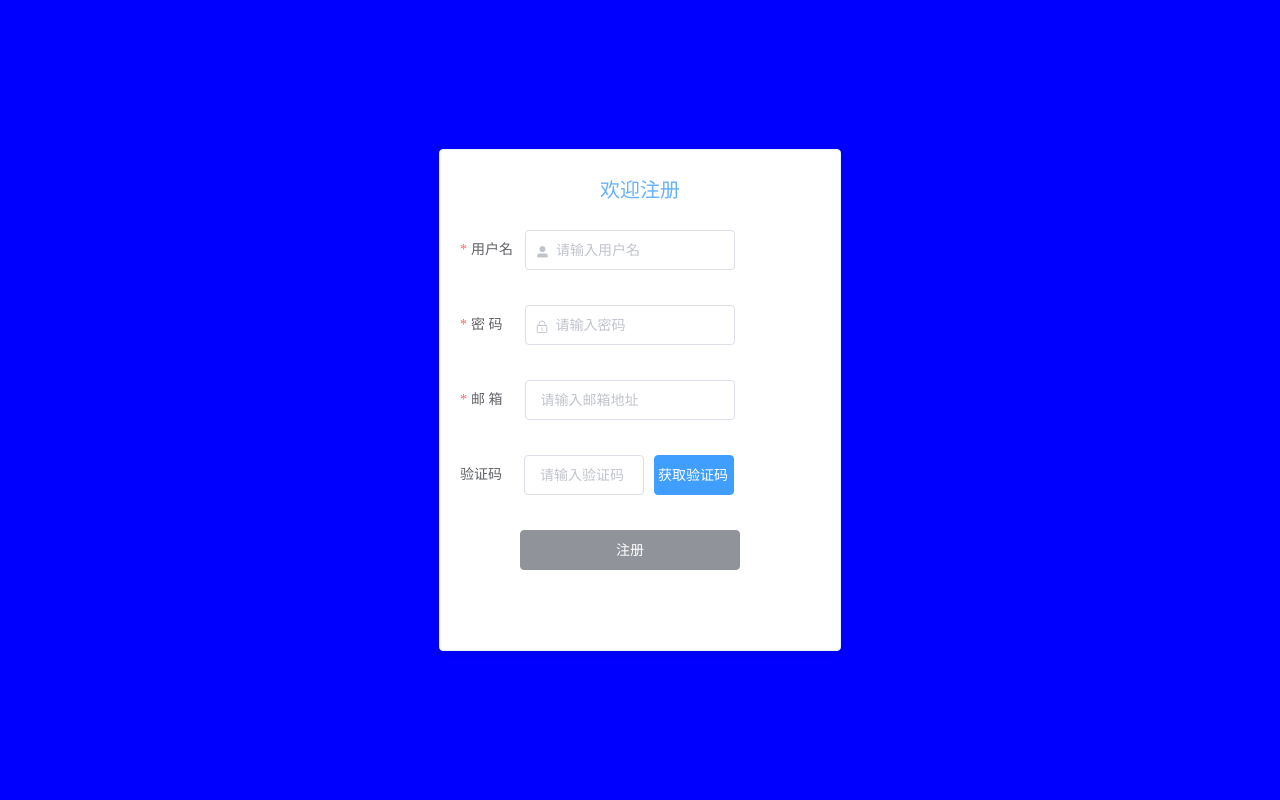
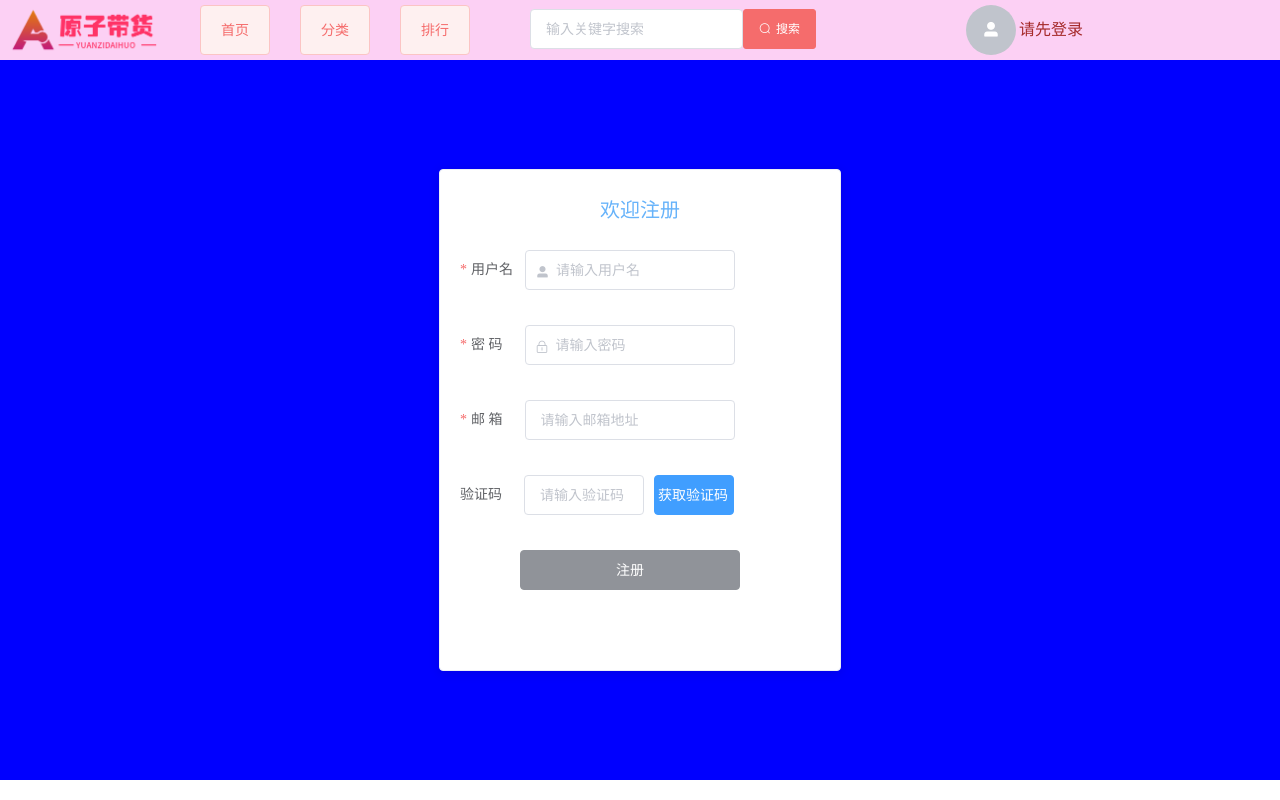
Before and after one commit to YonghaoZhu-code/livevue, a Vue app: page /#/register in a window 1280 px wide. Built offline with nearby package versions, Linux system fonts and the light colour scheme.

Commit message:
完成头部组件，修复一些问题

```diff
--- a/src/App.vue
+++ b/src/App.vue
@@ -1,15 +1,34 @@
 <template>
   <div id="app">
-    <router-view></router-view>
+    <el-container>
+    <!-- 头 -->
+    <el-header>
+     <Header />
+     </el-header>
+    <el-main>
+      <!-- 路由占位符 主要部分 -->
+      <!--  匹配完整路径 使其能跳转自身   -->
+      <router-view ></router-view>
+    </el-main>
+  </el-container>
   </div>
 </template>
 
 <script>
+import Header from './components/Header.vue'
 export default {
+  components: { Header },
   name: 'app'
 }
 </script>
 
 <style lang="less" scoped>
-
+.el-header{
+  display: block;
+  padding: 0;
+}
+.el-main{
+  padding: 0;
+  width: 100vw;
+}
 </style>
--- /dev/null
+++ b/src/components/Header.vue
@@ -0,0 +1,123 @@
+<template>
+    <div class="headerBox">
+        <div class="logo">
+          <img class="imgshow" src="../assets/logo.png"/>
+        </div>
+         <el-button class="btns" type="danger" plain @click="toHome">首页</el-button>
+         <el-button class="btns" type="danger" plain >分类</el-button>
+         <el-button class="btns" type="danger" plain @click="see">排行</el-button>
+         <div class="search">
+             <el-input v-model="keyWord" size="large" placeholder="输入关键字搜索" ></el-input>
+             <el-button type="danger" icon="el-icon-search" size="mini">搜索</el-button>
+         </div>
+         <div class="headimg">
+             <div class="islogin" >
+                <el-avatar :src="HeaderUrl" icon="el-icon-user-solid" :size="50"></el-avatar>
+                <div v-if="userInfo.username" class="yeslogin" >
+                    <div>{{userInfo.username}}</div>
+                    <div @click="tomine">个人中心</div>
+                    <div @click="loginOut">退出登录</div>
+                </div>
+                <div v-else class="tologin" @click="toLogin">请先登录</div>
+             </div>
+         </div>
+    </div>
+</template>
+<script>
+import { mapState, mapActions } from 'vuex'
+export default {
+  data () {
+    return {
+      keyWord: '',
+      HeaderUrl: ''
+    }
+  },
+  watch: {
+    userInfo (newValue) {
+      if (newValue) {
+        // 获取用户头像
+        //    this.headimg=this.userInfo.HeaderUrl
+        console.log('用户信息变化了，嘻嘻')
+      }
+    }
+  },
+  computed: {
+    ...mapState(['userInfo'])
+  },
+  methods: {
+    ...mapActions(['setUserInfo']),
+    toLogin () {
+      this.$router.push({ name: 'login' })
+    },
+    toHome () { this.$router.push({ name: 'home' }) },
+    loginOut () {
+      window.sessionStorage.clear('token')
+      // 清空用户信息
+      this.setUserInfo({})
+      this.$router.push({ name: 'home' })
+    },
+    see () {
+      console.log(this.userInfo)
+    }
+  }
+}
+</script>
+<style lang="less" scoped>
+.headerBox{
+    width: 100vw;
+    height: 10vh;
+    padding: 0;
+    display: flex;
+    background-color: rgb(252, 208, 244);
+    .logo{
+        height: 60px;
+        width: 170px;
+        .imgshow {
+            width: 100%;
+            height: 100%;
+        }
+    }
+    .btns{
+        margin-top: 5px;
+        margin-left: 30px;
+        height: 50px;
+    }
+    .search{
+        height: 60px;
+        margin-left: 60px;
+        padding: 0;
+        display: flex;
+        .el-input{
+            margin-top: 9px;
+        }
+        .el-button{
+            height: 40px;
+            margin-top: 9px;
+        }
+    }
+    .headimg{
+        margin-left: 150px;
+        .islogin{
+            height: 60px;
+            display: flex;
+            align-items: center;
+            .tologin{
+              margin-left: 3px;
+              color: brown;
+              cursor: pointer;
+            }
+            .yeslogin{
+                display: flex;
+                justify-content: space-between;
+                width: 290px;
+                div{
+                    margin-left: 10px;
+                    color: rgb(204, 102, 71);
+                    cursor: pointer;
+                }
+            }
+        }
+    }
+}
+
+</style>
--- a/src/components/home.vue
+++ /dev/null
@@ -1,50 +0,0 @@
-<template>
-    <el-container class="home-container">
-        <!-- 头部区域 -->
-  <el-header>
-      <div>电商管理系统</div>
-      <div class="btn"><el-button type="primary"  @click="loginOut">退出登录</el-button></div>
-      </el-header>
-  <el-container>
-      <!-- 侧边栏 -->
-    <el-aside width="200px">Aside</el-aside>
-    <!-- 主区域 -->
-    <el-main>Main</el-main>
-  </el-container>
-</el-container>
-</template>
-<script>
-export default {
-  methods: {
-    loginOut () {
-      window.sessionStorage.clear('token')
-      this.$router.push('/login')
-    }
-  }
-}
-</script>
-<style lang="less" scoped>
-.home-container{
-    height: 100vh;
-    position: relative;
-}
-.el-header{
-    background-color: #373D41;
-    .btn{
-      position: absolute;
-      right: 0px;
-      padding: 3px;
-      .el-bottom{
-        width: 15px;
-        height: 10px;
-      }
-    }
-
-}
-.el-aside{
-    background-color: #333744;
-}
-.el-main{
-    background-color: #eaedf1;
-}
-</style>
--- a/src/main.js
+++ b/src/main.js
@@ -5,6 +5,7 @@ import store from './store'
 import './plugins/element.js'
 import axios from 'axios'
 axios.defaults.baseURL = 'http://127.0.0.1:9300/'
+Vue.prototype.$baseURL = 'http://127.0.0.1:9300/'
 Vue.prototype.$http = axios
 Vue.config.productionTip = false
 new Vue({
--- a/src/plugins/element.js
+++ b/src/plugins/element.js
@@ -11,14 +11,14 @@ import {
   Container,
   Tabs,
   TabPane,
-  Card
+  Card,
+  Avatar
 
 } from 'element-ui'
 Vue.use(Button)
 Vue.use(Form)
 Vue.use(FormItem)
 Vue.use(Input)
-Vue.use(Message)
 Vue.use(Container)
 Vue.use(Header)
 Vue.use(Aside)
@@ -26,4 +26,6 @@ Vue.use(Main)
 Vue.use(Tabs)
 Vue.use(TabPane)
 Vue.use(Card)
+Vue.use(Avatar)
+Vue.component(Message)
 Vue.prototype.$message = Message
--- a/src/router/index.js
+++ b/src/router/index.js
@@ -8,25 +8,29 @@ const routes = [
   },
   {
     path: '/home',
-    component: () => import('../components/home.vue')
+    name: 'home',
+    component: () => import('../views/Home.vue')
   },
   {
     path: '/login',
-    component: () => import('../components/Login.vue')
+    name: 'login',
+    component: () => import('../views/Login.vue')
   },
   {
     path: '/register',
-    component: () => import('../components/Register.vue')
+    name: 'register',
+    component: () => import('../views/Register.vue')
   }
 ]
 const router = new VueRouter({
   routes
 })
-router.beforeEach((to, from, next) => {
-  if (to.path === '/home') {
-    const tok = window.sessionStorage.getItem('token')
-    if (!tok) return next('/login')
-  }
-  next()
-})
+// 请求拦截
+// router.beforeEach((to, from, next) => {
+//   if (to.path === '/home') {
+//     const tok = window.sessionStorage.getItem('token')
+//     if (!tok) return next('/login')
+//   }
+//   next()
+// })
 export default router
--- a/src/store/index.js
+++ b/src/store/index.js
@@ -5,10 +5,17 @@ Vue.use(Vuex)
 
 export default new Vuex.Store({
   state: {
+    userInfo: {}
   },
   mutations: {
+    SETUSERINFO (state, userInfo) {
+      state.userInfo = userInfo
+    }
   },
   actions: {
+    setUserInfo ({ commit }, userInfo) {
+      commit('SETUSERINFO', userInfo)
+    }
   },
   modules: {
   }
--- a/src/views/About.vue
+++ /dev/null
@@ -1,5 +0,0 @@
-<template>
-  <div class="about">
-    <h1>This is an about page</h1>
-  </div>
-</template>
--- a/src/views/Home.vue
+++ b/src/views/Home.vue
@@ -1,18 +1,19 @@
 <template>
   <div class="home">
-    <img alt="Vue logo" src="../assets/logo.png">
-    <HelloWorld msg="Welcome to Your Vue.js App"/>
+    <h1>Hello world!</h1>
   </div>
 </template>
-
 <script>
-// @ is an alias to /src
-import HelloWorld from '@/components/HelloWorld.vue'
-
 export default {
-  name: 'Home',
-  components: {
-    HelloWorld
+  data () {
   }
 }
 </script>
+<style lang="less" scoped>
+.home{
+   background-color: aqua;
+    height: 90vh;
+    width: 100vw;
+    padding: 0;
+}
+</style>
--- a/src/components/Login.vue
+++ b/src/views/Login.vue
@@ -37,13 +37,14 @@
       <el-button id="loginbtn" :type="lbtntype" @click="codelogin" >登 录</el-button>
   </el-form-item>
  </el-tab-pane>
- <div class="register"><a>没有账号？点击注册</a></div>
+ <div @click="register" class="register">没有账号？点击注册</div>
   </el-tabs>
   </el-form>
   </el-card>
     </div>
 </template>
 <script>
+import { mapState, mapActions } from 'vuex'
 export default {
   data () {
     return {
@@ -69,13 +70,21 @@ export default {
 
     }
   },
+  computed: {
+    ...mapState(['userInfo'])
+  },
   methods: {
+    ...mapActions(['setUserInfo']),
+    register () {
+      this.$router.push({ name: 'register' })
+    },
     // 通过密码发送登录验证
     async login () {
       if (this.loginForm.loginid === '' || this.loginForm.password === '') return
       const { data: res } = await this.$http.post('/loginbypw', { loginid: this.loginForm.loginid, password: this.loginForm.password })
       if (res.code !== 200) return this.$message.error(res.msg)
       window.sessionStorage.setItem('token', res.Token)
+      this.setUserInfo(res.userInfo)
       return this.$message.success(res.msg)
     },
     reset () { this.$refs.loginFormRef.resetFields() },
@@ -91,15 +100,10 @@ export default {
     // 获取验证码
     async getCode () {
       const isEmail = /^\w+([-+.]\w+)*@\w+([-.]\w+)*\.\w+([-.]\w+)*$/
-      if (this.show === false || !isEmail.test(this.regForm.email)) return
+      if (this.show === false || !isEmail.test(this.loginForm.email)) return
       this.show = false
       this.sbtntype = 'info'
       this.lbtntype = 'primary'
-      // 请求发送验证码
-      const { data: res } = await this.$http.get('/sendmailcode', { params: { email: this.loginForm.email } })
-      // console.log(data)
-      if (res.code !== 200) return this.$message.error('发送验证失败')
-      this.$message.success(res.msg)
       this.timmer = setInterval(() => { this.count-- }, 1000)
       setTimeout(() => {
         this.show = true
@@ -108,6 +112,11 @@ export default {
         this.lbtntype = 'info'
         clearInterval(this.timmer)
       }, 60000)
+      // 请求发送验证码
+      const { data: res } = await this.$http.get('/sendmailcode', { params: { email: this.loginForm.email } })
+      // console.log(data)
+      if (res.code !== 200) return this.$message.error('发送验证失败')
+      this.$message.success(res.msg)
     }
   }
 }
@@ -115,7 +124,9 @@ export default {
 <style lang="less" scoped>
 .login-container{
     background-color: aqua;
-    height: 100vh;
+    height: 90vh;
+    width: 100vw;
+    padding: 0;
     display: flex;
     justify-content: center;
     align-items: center;
@@ -165,6 +176,7 @@ export default {
         }
       }
       .register{
+        cursor: pointer;
         margin: 10px 10px;
       }
     }
--- a/src/components/Register.vue
+++ b/src/views/Register.vue
@@ -80,7 +80,7 @@ export default {
       this.$message.success(res.msg)
     },
     async register () {
-      if (this.show === '' || this.regForm.mailcode === '' || this.regForm.username === '' || this.regForm.password === '') return
+      if (this.lbtntype === 'info' || this.regForm.username === '' || this.regForm.password === '' || this.regForm.mailcode === '') return
       const { data: res } = await this.$http.post('/register', {
         username: this.regForm.username,
         password: this.regForm.password,
@@ -96,8 +96,7 @@ export default {
 </script>
 <style lang="less" scoped>
  .registerBox{
-    width: 100vw;
-    height: 100vh;
+    height: 90vh;
     background-color: blue;
     display: flex;
     justify-content: center;
```
Also changed, not shown: src/components/HelloWorld.vue (deleted, +0 -60 lines), src/assets/logo.png.
